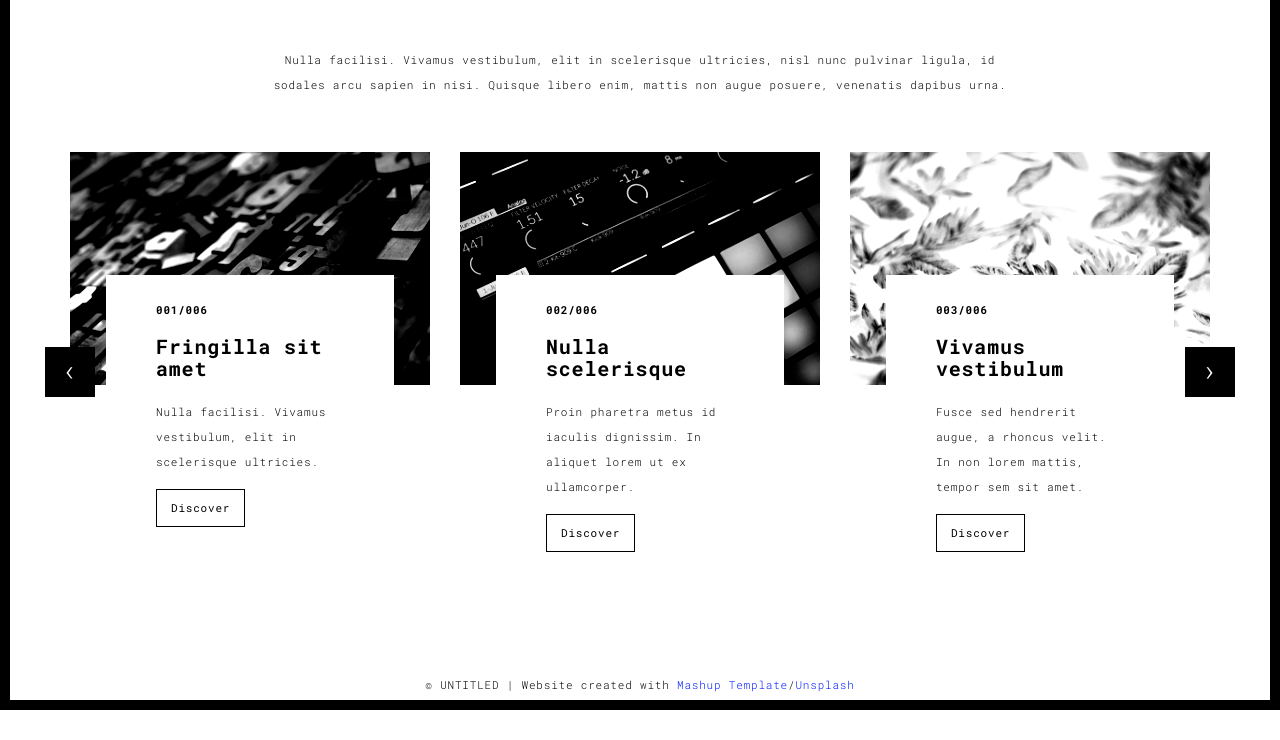
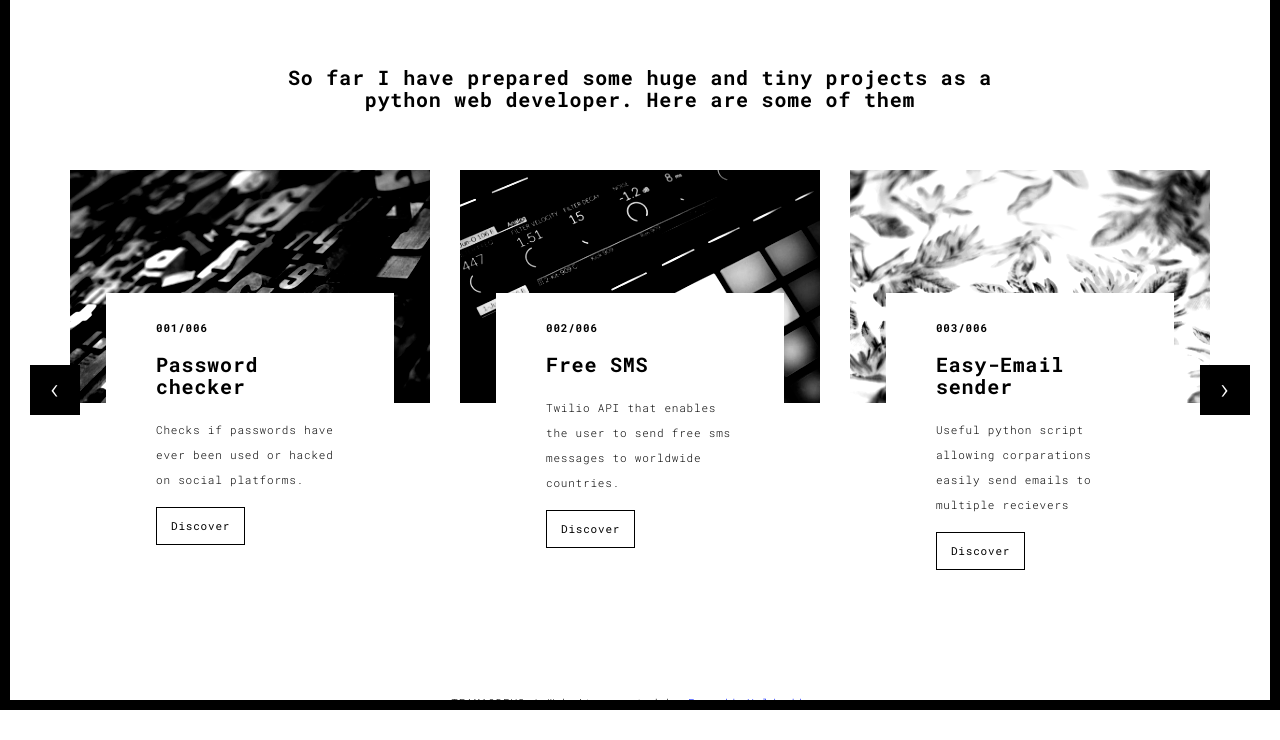
Before and after one commit to team19devs/web-portfolio, a Flask app: page /works.html in a window 1280 px wide. Shown: the part 90-830 px from the top of the page. Before the commit the page ends 800 px from the top, so only its background shows below. Run offline with Flask 2, Linux system fonts and the light colour scheme; some libraries are stand-ins or nearby versions.

Commit message:
updated content

```diff
--- a/templates/works.html
+++ b/templates/works.html
@@ -56,7 +56,7 @@
       <div class="col-sm-8 col-sm-offset-2 section-container-spacer">
         <div class="text-center">
           <h1 class="h2"></h1>
-          <p>Nulla facilisi. Vivamus vestibulum, elit in scelerisque ultricies, nisl nunc pulvinar ligula, id sodales arcu sapien in nisi. Quisque libero enim, mattis non augue posuere, venenatis dapibus urna.</p>
+          <p><h3>So far I have prepared some huge and tiny projects as a python web developer. Here are some of them</h3></p>
         </div>
       </div>
 
@@ -74,8 +74,8 @@
                       </a>
                       <div class="card-container card-container-lg">
                         <h4>001/006</h4>
-                        <h3>Fringilla sit amet</h3>
-                        <p>Nulla facilisi. Vivamus vestibulum, elit in scelerisque ultricies.</p>
+                        <h3>Password checker</h3>
+                        <p>Checks if passwords have ever been used or hacked on social platforms.</p>
                         <a href="./work.html" title="" class="btn btn-default">Discover</a>
                       </div>
                     </div>
@@ -85,8 +85,8 @@
                       </a>
                       <div class="card-container card-container-lg">
                         <h4>002/006</h4>
-                        <h3>Nulla scelerisque</h3>
-                        <p>Proin pharetra metus id iaculis dignissim. In aliquet lorem ut ex ullamcorper.</p>
+                        <h3>Free SMS</h3>
+                        <p>Twilio API that enables the user to send free sms messages to worldwide countries.</p>
                         <a href="./work.html" title="" class="btn btn-default">Discover</a>
                       </div>
                     </div>
@@ -96,51 +96,12 @@
                       </a>
                       <div class="card-container card-container-lg">
                         <h4>003/006</h4>
-                        <h3>Vivamus vestibulum</h3>
-                        <p>Fusce sed hendrerit augue, a rhoncus velit. In non lorem mattis, tempor sem sit amet.</p>
+                        <h3>Easy-Email sender</h3>
+                        <p>Useful python script allowing corparations easily send emails to multiple recievers</p>
                         <a href="./work.html" title="" class="btn btn-default">Discover</a>
                       </div>
                     </div>
 
-                </div>
-                <!--/row-->
-            </div>
-            <!--/item-->
-            <div class="item">
-                <div class="row">
-                  <div class="col-sm-4">
-                    <a href="./work.html" class="black-image-project-hover">
-                      <img src="./static/assets/images/work02-hover.jpg" alt="Image" class="img-responsive">
-                    </a>
-                    <div class="card-container">
-                      <h4>004/006</h4>
-                      <h3>Nulla scelerisque</h3>
-                      <p>Proin pharetra metus id iaculis dignissim. In aliquet lorem ut ex ullamcorper.</p>
-                      <a href="./work.html" class="btn btn-default">Discover</a>
-                    </div>
-                  </div>
-                   <div class="col-sm-4">
-                      <a href="./work.html" class="black-image-project-hover">
-                        <img src="./static/assets/images/work01-hover.jpg" alt="Image" class="img-responsive">
-                      </a>
-                      <div class="card-container">
-                        <h4>005/006</h4>
-                        <h3>Fringilla sit amet</h3>
-                        <p>Nulla facilisi. Vivamus vestibulum, elit in scelerisque ultricies.</p>
-                        <a href="./work.html" class="btn btn-default">Discover</a>
-                      </div>
-                    </div>
-
-                    <div class="col-sm-4">
-                      <a href="./work.html" class="black-image-project-hover">
-                        <img src="./static/assets/images/work03-hover.jpg" alt="Image" class="img-responsive">
-                      </a>
-                      <div class="card-container">
-                        <h4>006/006</h4>
-                        <h3>Vivamus vestibulum</h3>
-                        <p>Fusce sed hendrerit augue, a rhoncus velit. In non lorem mattis, tempor sem sit amet.</p>
-                        <a href="./work.html" class="btn btn-default">Discover</a>
-                      </div>
                     </div>
 
                 </div>
@@ -171,7 +132,7 @@
   <div class="container">
     <div class="row">
       <div class="col-xs-12">
-        <p>© UNTITLED | Website created with <a href="http://www.mashup-template.com/" title="Create website with free html template">Mashup Template</a>/<a href="https://www.unsplash.com/" title="Beautiful Free Images">Unsplash</a></p>
+        <p>©TEAM19DEVS | Website created by <a href="https://www.instagram.com/___mr.terry___/" title="Hire me to create dynamic websites with lower price">Farrukh Yuldashboyev</a>
       </div>
     </div>
   </div>
```
